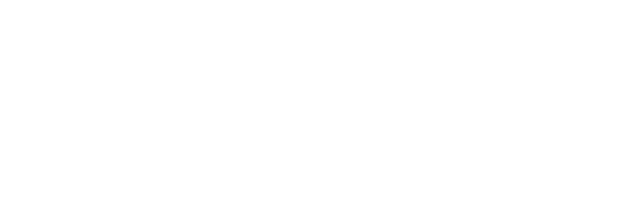
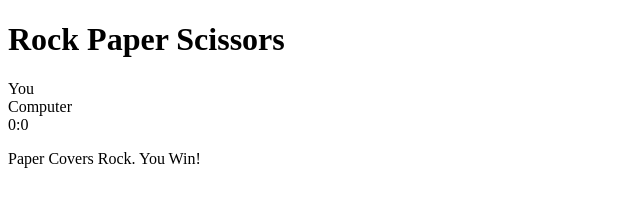
Before and after one commit to GRSupercool/Rock_Paper_Scissors, a plain HTML site: page index.html in a window 1280 px wide. Shown: the whole page, without its empty margins (0-640 px from the left). Drawn offline with Linux system fonts and the light colour scheme.

Commit message:
added divs for scoreboard

```diff
--- a/index.html
+++ b/index.html
@@ -8,7 +8,19 @@
 </head>
 
 <body>
+    <header>
+        <h1>Rock Paper Scissors</h1>
+    </header>
 
+    <div class="score-board">
+        <div id="user-label" class="badge">You</div>
+        <div id="computer-label" class="badge"> Computer</div>
+
+        <span id="user score">0</span>:<span id="computer-score">0</span>
+    </div>
+    <div class="result">
+        <p>Paper Covers Rock. You Win!</p>
+    </div>
 </body>
 
 </html>
```
